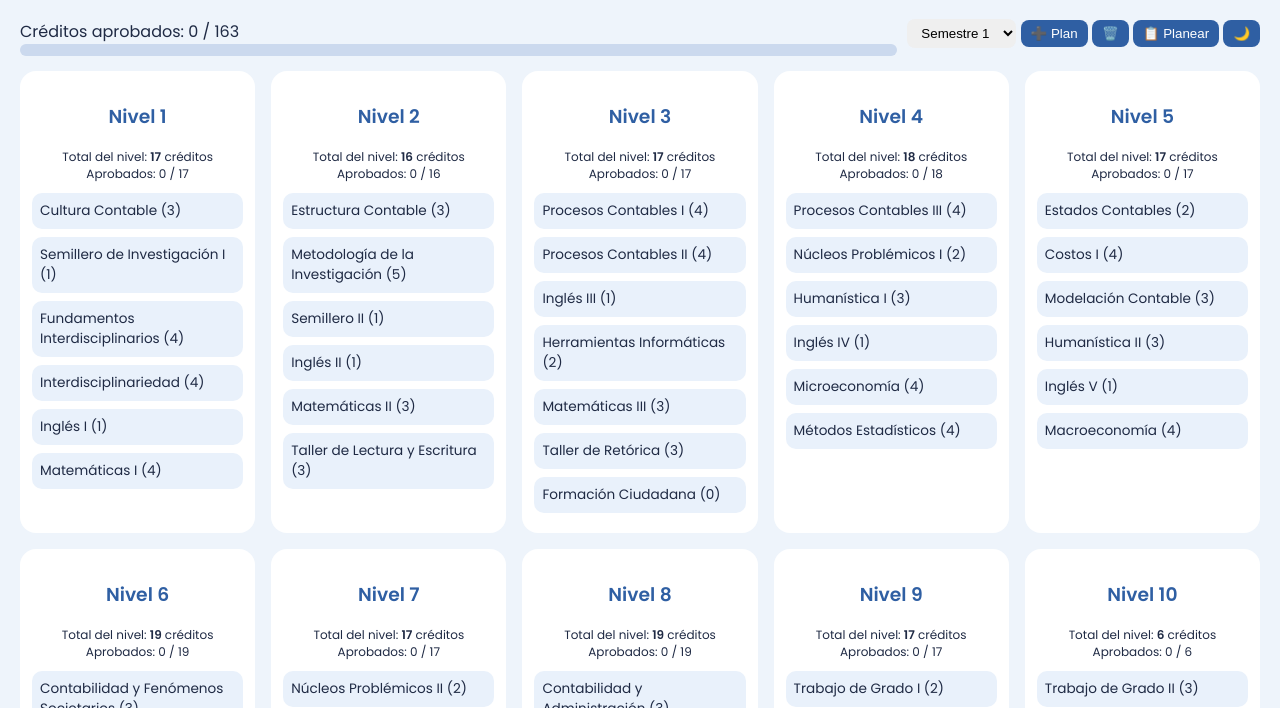
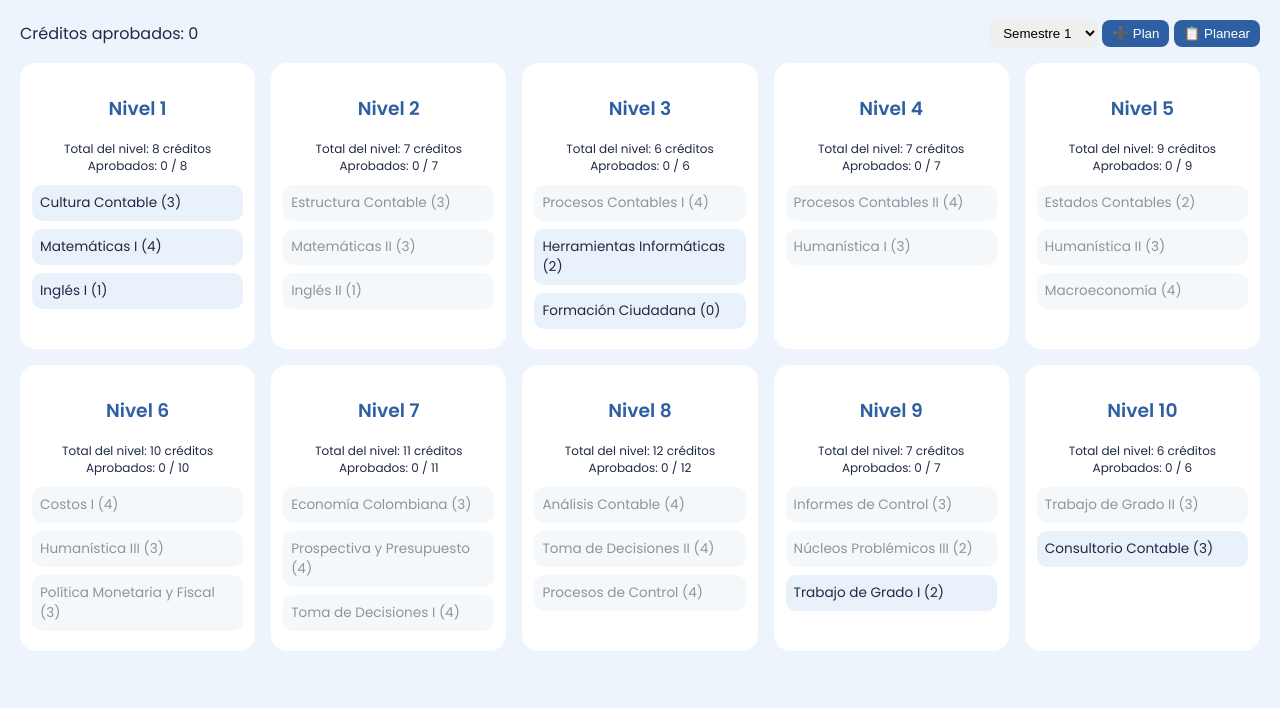
Before and after one commit to yuleidybravo/Malla-Contadur-a-UdeA, a plain HTML site: page index.html in a window 1280 px wide. Shown: the part 92-800 px from the top of the page. Drawn offline with Linux system fonts and the light colour scheme.

Commit message:
Update index.html

```diff
--- a/index.html
+++ b/index.html
@@ -7,38 +7,39 @@
 
 <style>
 :root{
-  --bg:#eef4fb; --card:#fff; --text:#1f2a44;
-  --primary:#2f5fa3; --light:#e9f1fb;
-  --approved:#cfe2f9; --locked:#f2f6fb;
-}
-body.dark{
-  --bg:#0e1a2b; --card:#16263d; --text:#e4ecf7;
-  --primary:#6ea2e8; --light:#1f3554;
-  --approved:#284d7c; --locked:#1a2c47;
+  --bg:#eef4fb;
+  --card:#ffffff;
+  --text:#1f2a44;
+  --primary:#2f5fa3;
+  --light:#e9f1fb;
+  --approved:#b7d3f6;
+  --locked:#edf2f9;
 }
 body{
-  margin:0;padding:20px;
+  margin:0;
+  padding:20px;
   font-family:'Poppins',sans-serif;
-  background:var(--bg);color:var(--text);
+  background:var(--bg);
+  color:var(--text);
 }
 h1{text-align:center;color:var(--primary)}
 
 .top{
-  display:flex;flex-wrap:wrap;gap:10px;
-  justify-content:space-between;margin-bottom:15px;
+  display:flex;
+  justify-content:space-between;
+  align-items:center;
+  gap:10px;
+  margin-bottom:15px;
 }
 button,select{
-  padding:6px 10px;border-radius:8px;border:none;
+  padding:6px 10px;
+  border-radius:8px;
+  border:none;
 }
-button{background:var(--primary);color:#fff;cursor:pointer}
-
-.progress-bar{
-  height:12px;background:#cbd9ee;
-  border-radius:10px;overflow:hidden
-}
-.progress-fill{
-  height:100%;width:0;
-  background:var(--primary);transition:.4s
+button{
+  background:var(--primary);
+  color:#fff;
+  cursor:pointer;
 }
 
 .grid{
@@ -46,18 +47,25 @@ button{background:var(--primary);color:#fff;cursor:pointer}
   grid-template-columns:repeat(5,1fr);
   gap:16px;
 }
+
 .column{
   background:var(--card);
   border-radius:16px;
   padding:12px;
 }
-.column h3{text-align:center;color:var(--primary)}
+
+.column h3{
+  text-align:center;
+  color:var(--primary);
+}
+
 .level-info{
   text-align:center;
   font-size:.75em;
   margin-bottom:10px;
   line-height:1.4;
 }
+
 .course{
   background:var(--light);
   padding:8px;
@@ -66,9 +74,23 @@ button{background:var(--primary);color:#fff;cursor:pointer}
   cursor:pointer;
   font-size:.85em;
 }
+
 .course:hover{transform:scale(1.03)}
-.approved{background:var(--approved);text-decoration:line-through}
-.plan{outline:2px dashed var(--primary)}
+
+.approved{
+  background:var(--approved);
+  text-decoration:line-through;
+}
+
+.locked{
+  background:var(--locked);
+  opacity:.5;
+  cursor:not-allowed;
+}
+
+.plan{
+  outline:2px dashed var(--primary);
+}
 </style>
 </head>
 
@@ -77,119 +99,99 @@ button{background:var(--primary);color:#fff;cursor:pointer}
 <h1>Malla Curricular – Contaduría Pública</h1>
 
 <div class="top">
-  <div style="flex:1">
-    <div id="creditText"></div>
-    <div class="progress-bar">
-      <div id="progressFill" class="progress-fill"></div>
-    </div>
-  </div>
+  <div id="creditText"></div>
   <div>
     <select id="planSelect"></select>
     <button onclick="newPlan()">➕ Plan</button>
-    <button onclick="deletePlan()">🗑️</button>
     <button onclick="togglePlan()">📋 Planear</button>
-    <button onclick="toggleDark()">🌙</button>
   </div>
 </div>
 
-<div id="planCredits"></div>
 <div id="grid" class="grid"></div>
 
 <script>
-/* ===================== ESTADO ===================== */
-const approved = new Set(JSON.parse(localStorage.getItem('approvedCourses')||'[]'));
-let plans = JSON.parse(localStorage.getItem('plans')||'{}');
+/* ================= ESTADO ================= */
+const approved = new Set(JSON.parse(localStorage.getItem('approvedCourses') || '[]'));
+let plans = JSON.parse(localStorage.getItem('plans') || '{}');
 let currentPlan = null;
 let planning = false;
 
-/* ===================== DATA COMPLETA ===================== */
+/* ================= DATA COMPLETA (NIVELES 1–10) ================= */
 const data = [
 {level:'Nivel 1',courses:[
-{id:'1502010',name:'Cultura Contable',credits:3,req:[]},
-{id:'1502014',name:'Semillero de Investigación I',credits:1,req:[]},
-{id:'1502015',name:'Fundamentos Interdisciplinarios',credits:4,req:[]},
-{id:'1502016',name:'Interdisciplinariedad',credits:4,req:[]},
-{id:'1502150',name:'Inglés I',credits:1,req:[]},
-{id:'1504101',name:'Matemáticas I',credits:4,req:[]}
+{id:'N1A',name:'Cultura Contable',credits:3,req:[]},
+{id:'N1B',name:'Matemáticas I',credits:4,req:[]},
+{id:'N1C',name:'Inglés I',credits:1,req:[]}
 ]},
 {level:'Nivel 2',courses:[
-{id:'1502021',name:'Estructura Contable',credits:3,req:['1502015']},
-{id:'1502024',name:'Metodología de la Investigación',credits:5,req:[]},
-{id:'1502026',name:'Semillero II',credits:1,req:['1502014']},
-{id:'1502151',name:'Inglés II',credits:1,req:['1502150']},
-{id:'1504102',name:'Matemáticas II',credits:3,req:['1504101']},
-{id:'1506016',name:'Taller de Lectura y Escritura',credits:3,req:[]}
+{id:'N2A',name:'Estructura Contable',credits:3,req:['N1A']},
+{id:'N2B',name:'Matemáticas II',credits:3,req:['N1B']},
+{id:'N2C',name:'Inglés II',credits:1,req:['N1C']}
 ]},
 {level:'Nivel 3',courses:[
-{id:'1502031',name:'Procesos Contables I',credits:4,req:['1502021']},
-{id:'1502033',name:'Procesos Contables II',credits:4,req:['1502021']},
-{id:'1502152',name:'Inglés III',credits:1,req:['1502151']},
-{id:'1502873',name:'Herramientas Informáticas',credits:2,req:[]},
-{id:'1504103',name:'Matemáticas III',credits:3,req:['1504102']},
-{id:'1506036',name:'Taller de Retórica',credits:3,req:['1506016']},
-{id:'1506100',name:'Formación Ciudadana',credits:0,req:[]}
+{id:'N3A',name:'Procesos Contables I',credits:4,req:['N2A']},
+{id:'N3B',name:'Herramientas Informáticas',credits:2,req:[]},
+{id:'N3C',name:'Formación Ciudadana',credits:0,req:[]}
 ]},
 {level:'Nivel 4',courses:[
-{id:'1502035',name:'Procesos Contables III',credits:4,req:['1502033']},
-{id:'1502038',name:'Núcleos Problémicos I',credits:2,req:['1502031','1502033']},
-{id:'HUM1',name:'Humanística I',credits:3,req:['1506036']},
-{id:'1502153',name:'Inglés IV',credits:1,req:['1502152']},
-{id:'1503608',name:'Microeconomía',credits:4,req:['1504103']},
-{id:'1504064',name:'Métodos Estadísticos',credits:4,req:['1504102']}
+{id:'N4A',name:'Procesos Contables II',credits:4,req:['N3A']},
+{id:'N4B',name:'Humanística I',credits:3,req:['N3A']}
 ]},
 {level:'Nivel 5',courses:[
-{id:'1502043',name:'Estados Contables',credits:2,req:['1502031','1502035']},
-{id:'1502050',name:'Costos I',credits:4,req:['1502031']},
-{id:'1502055',name:'Modelación Contable',credits:3,req:['1502024']},
-{id:'HUM2',name:'Humanística II',credits:3,req:['1506036']},
-{id:'1502154',name:'Inglés V',credits:1,req:['1502153']},
-{id:'1503609',name:'Macroeconomía',credits:4,req:['1503608']}
+{id:'N5A',name:'Estados Contables',credits:2,req:['N4A']},
+{id:'N5B',name:'Humanística II',credits:3,req:['N3A']},
+{id:'N5C',name:'Macroeconomía',credits:4,req:['N2B']}
 ]},
 {level:'Nivel 6',courses:[
-{id:'1502045',name:'Contabilidad y Fenómenos Societarios',credits:3,req:['1502043']},
-{id:'1502061',name:'Costos II',credits:3,req:['1502050']},
-{id:'1502073',name:'Teoría Contable',credits:3,req:['1502055']},
-{id:'HUM3',name:'Humanística III',credits:3,req:['1506036']},
-{id:'1503070',name:'Política Monetaria y Fiscal',credits:3,req:['1503609']},
-{id:'1502075',name:'Gestión y Contabilidad Pública',credits:3,req:['1503609']},
-{id:'1502155',name:'Inglés VI',credits:1,req:['1502154']}
+{id:'N6A',name:'Costos I',credits:4,req:['N3A']},
+{id:'N6B',name:'Humanística III',credits:3,req:['N3A']},
+{id:'N6C',name:'Política Monetaria y Fiscal',credits:3,req:['N5C']}
 ]},
 {level:'Nivel 7',courses:[
-{id:'1502048',name:'Núcleos Problémicos II',credits:2,req:['1502061']},
-{id:'1502089',name:'Control',credits:4,req:['1502045']},
-{id:'1502171',name:'Prospectiva y Presupuesto',credits:4,req:['1502061']},
-{id:'1502178',name:'Toma de Decisiones I',credits:4,req:['1502061','1504064']},
-{id:'1503074',name:'Economía Colombiana',credits:3,req:['1503070']}
+{id:'N7A',name:'Economía Colombiana',credits:3,req:['N6C']},
+{id:'N7B',name:'Prospectiva y Presupuesto',credits:4,req:['N6A']},
+{id:'N7C',name:'Toma de Decisiones I',credits:4,req:['N6A']}
 ]},
 {level:'Nivel 8',courses:[
-{id:'1502056',name:'Contabilidad y Administración',credits:3,req:['1502178']},
-{id:'1502079',name:'Toma de Decisiones II',credits:4,req:['1502171']},
-{id:'1502088',name:'Tributarios I',credits:4,req:['1502045']},
-{id:'1502091',name:'Procesos de Control',credits:4,req:['1502089']},
-{id:'1502180',name:'Análisis Contable',credits:4,req:['1502171','1502043']}
+{id:'N8A',name:'Análisis Contable',credits:4,req:['N5A','N7B']},
+{id:'N8B',name:'Toma de Decisiones II',credits:4,req:['N7C']},
+{id:'N8C',name:'Procesos de Control',credits:4,req:['N7A']}
 ]},
 {level:'Nivel 9',courses:[
-{id:'1502020',name:'Trabajo de Grado I',credits:2,req:['1502024']},
-{id:'1502049',name:'Núcleos Problémicos III',credits:2,req:['1502079']},
-{id:'1502190',name:'Tributarios II',credits:4,req:['1502088']},
-{id:'1502192',name:'Gerencia Financiera',credits:3,req:['1502079']},
-{id:'1502193',name:'Informes de Control',credits:3,req:['1502091']},
-{id:'1502099',name:'Seminario Electivo',credits:3,req:[]}
+{id:'N9A',name:'Informes de Control',credits:3,req:['N8C']},
+{id:'N9B',name:'Núcleos Problémicos III',credits:2,req:['N8B']},
+{id:'N9C',name:'Trabajo de Grado I',credits:2,req:[]}
 ]},
 {level:'Nivel 10',courses:[
-{id:'1502030',name:'Trabajo de Grado II',credits:3,req:['1502020']},
-{id:'1502195',name:'Consultorio Contable',credits:3,req:[]}
+{id:'N10A',name:'Trabajo de Grado II',credits:3,req:['N9C']},
+{id:'N10B',name:'Consultorio Contable',credits:3,req:[]}
 ]}
 ];
 
-/* ===================== CÁLCULOS ===================== */
-const TOTAL_CREDITS = data.flatMap(l=>l.courses)
-                          .reduce((s,c)=>s+c.credits,0);
+/* ================= LÓGICA ACADÉMICA ================= */
+function canUnlock(course){
+  return course.req.every(r => approved.has(r));
+}
 
-function approvedCredits(){
-  return data.flatMap(l=>l.courses)
-             .filter(c=>approved.has(c.id))
-             .reduce((s,c)=>s+c.credits,0);
+function removeDependents(id){
+  data.forEach(level=>{
+    level.courses.forEach(c=>{
+      if(c.req.includes(id) && approved.has(c.id)){
+        approved.delete(c.id);
+        removeDependents(c.id);
+      }
+    });
+  });
+}
+
+function totalApprovedCredits(){
+  let sum=0;
+  data.forEach(l=>{
+    l.courses.forEach(c=>{
+      if(approved.has(c.id)) sum+=c.credits;
+    });
+  });
+  return sum;
 }
 
 function levelStats(level){
@@ -203,7 +205,78 @@ function levelStats(level){
   return {total, approvedSum, plannedSum};
 }
 
-/* ===================== PLANES ===================== */
+/* ================= RENDER ================= */
+function render(){
+  document.getElementById('creditText').textContent =
+    `Créditos aprobados: ${totalApprovedCredits()}`;
+
+  const grid=document.getElementById('grid');
+  grid.innerHTML='';
+
+  data.forEach(level=>{
+    const {total, approvedSum, plannedSum}=levelStats(level);
+    const col=document.createElement('div');
+    col.className='column';
+    col.innerHTML=`
+      <h3>${level.level}</h3>
+      <div class="level-info">
+        Total del nivel: ${total} créditos<br>
+        ${planning
+          ? `Planeados: ${plannedSum} / ${total}`
+          : `Aprobados: ${approvedSum} / ${total}`}
+      </div>
+    `;
+
+    level.courses.forEach(c=>{
+      const d=document.createElement('div');
+      d.className='course';
+      d.textContent=`${c.name} (${c.credits})`;
+
+      const unlocked=canUnlock(c);
+
+      if(!planning && !unlocked && !approved.has(c.id)){
+        d.classList.add('locked');
+        d.title='Faltan prerrequisitos';
+      }
+
+      if(approved.has(c.id)) d.classList.add('approved');
+      if(planning && plans[currentPlan]?.includes(c.id)) d.classList.add('plan');
+
+      d.onclick=()=>{
+        if(planning){
+          const arr=plans[currentPlan];
+          arr.includes(c.id)
+            ? arr.splice(arr.indexOf(c.id),1)
+            : arr.push(c.id);
+          savePlans();
+          render();
+          return;
+        }
+
+        if(!unlocked && !approved.has(c.id)) return;
+
+        if(approved.has(c.id)){
+          approved.delete(c.id);
+          removeDependents(c.id);
+        }else{
+          approved.add(c.id);
+        }
+
+        localStorage.setItem(
+          'approvedCourses',
+          JSON.stringify([...approved])
+        );
+        render();
+      };
+
+      col.appendChild(d);
+    });
+
+    grid.appendChild(col);
+  });
+}
+
+/* ================= PLANES ================= */
 function renderPlans(){
   const sel=document.getElementById('planSelect');
   sel.innerHTML='';
@@ -213,90 +286,36 @@ function renderPlans(){
     if(p===currentPlan) o.selected=true;
     sel.appendChild(o);
   });
-  sel.onchange=e=>{currentPlan=e.target.value;render();};
+  sel.onchange=e=>{
+    currentPlan=e.target.value;
+    render();
+  };
 }
+
 function newPlan(){
   const name=prompt('Nombre del semestre:');
-  if(!name||plans[name])return;
+  if(!name||plans[name]) return;
   plans[name]=[];
   currentPlan=name;
-  savePlans();render();
+  savePlans();
+  render();
 }
-function deletePlan(){
-  if(!currentPlan||!confirm('¿Eliminar plan?'))return;
-  delete plans[currentPlan];
-  currentPlan=Object.keys(plans)[0]||null;
-  savePlans();render();
-}
+
 function savePlans(){
   localStorage.setItem('plans',JSON.stringify(plans));
 }
 
-/* ===================== RENDER ===================== */
-function render(){
-  renderPlans();
-  const ac=approvedCredits();
-  document.getElementById('creditText').textContent=
-    `Créditos aprobados: ${ac} / ${TOTAL_CREDITS}`;
-  document.getElementById('progressFill').style.width=
-    `${ac/TOTAL_CREDITS*100}%`;
-
-  document.getElementById('planCredits').textContent=
-    planning && currentPlan ? `📋 Créditos del ${currentPlan}` : '';
-
-  const grid=document.getElementById('grid');
-  grid.innerHTML='';
-
-  data.forEach(level=>{
-    const {total,approvedSum,plannedSum}=levelStats(level);
-    const col=document.createElement('div');
-    col.className='column';
-    col.innerHTML=`
-      <h3>${level.level}</h3>
-      <div class="level-info">
-        Total del nivel: <strong>${total}</strong> créditos<br>
-        ${planning
-          ? `Planeados: ${plannedSum} / ${total}`
-          : `Aprobados: ${approvedSum} / ${total}`}
-      </div>
-    `;
-    level.courses.forEach(c=>{
-      const d=document.createElement('div');
-      d.className='course';
-      d.textContent=`${c.name} (${c.credits})`;
-      if(approved.has(c.id)) d.classList.add('approved');
-      if(plans[currentPlan]?.includes(c.id)) d.classList.add('plan');
-      d.onclick=()=>{
-        if(planning){
-          const arr=plans[currentPlan];
-          arr.includes(c.id)
-            ? arr.splice(arr.indexOf(c.id),1)
-            : arr.push(c.id);
-          savePlans();render();return;
-        }
-        approved.has(c.id)
-          ? approved.delete(c.id)
-          : approved.add(c.id);
-        localStorage.setItem(
-          'approvedCourses',
-          JSON.stringify([...approved])
-        );
-        render();
-      };
-      col.appendChild(d);
-    });
-    grid.appendChild(col);
-  });
+function togglePlan(){
+  planning=!planning;
+  render();
 }
 
-function togglePlan(){planning=!planning;render();}
-function toggleDark(){document.body.classList.toggle('dark');}
-
-/* ===================== INIT ===================== */
+/* ================= INIT ================= */
 if(!Object.keys(plans).length){
   plans['Semestre 1']=[];
   currentPlan='Semestre 1';
 }
+renderPlans();
 render();
 </script>
 
```
